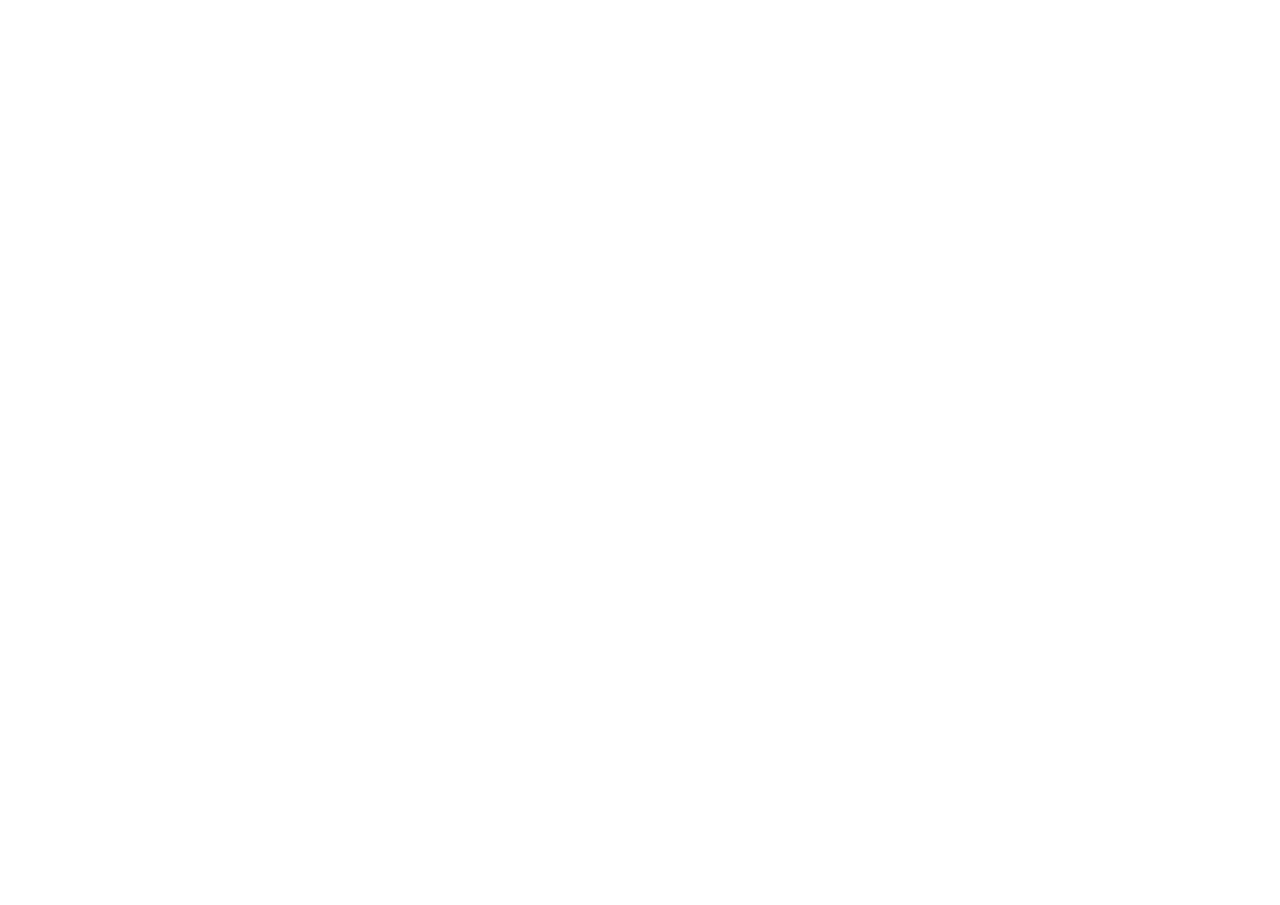
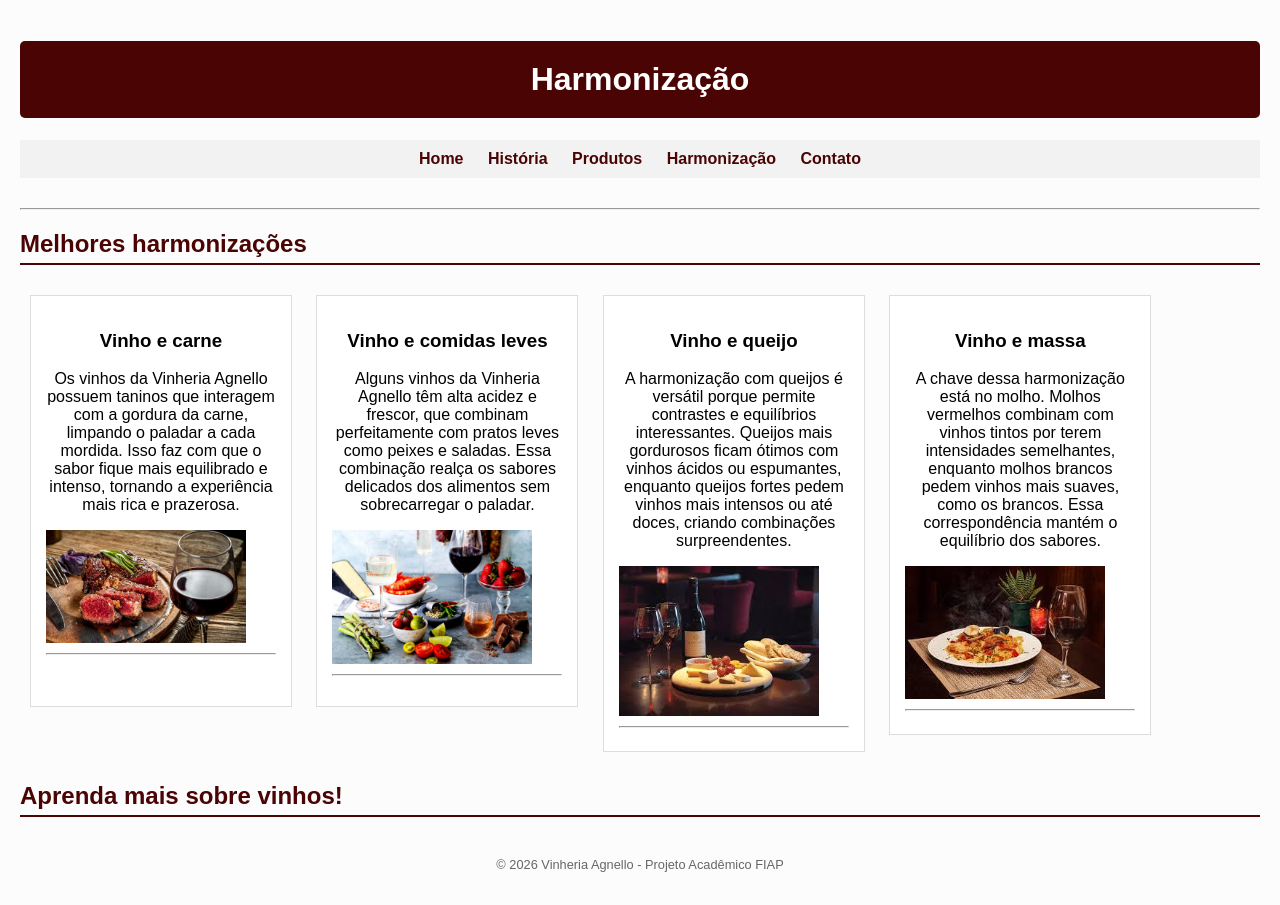
Before and after one commit to lipex459-dev/vinharia-agnello, a plain HTML site: page src/pages/harmonizacao.html in a window 1280 px wide. Before the commit the page ends 800 px from the top, so only its background shows below. Drawn offline with Linux system fonts and the light colour scheme.

Commit message:
feat: Adicionando textos e imagens

```diff
--- a/src/css/style.css
+++ b/src/css/style.css
@@ -131,3 +131,5 @@
 img {
     margin-top: 10px;
 }
+
+/* ====== PÁGINA HARMONIZAÇÃO (MELHOR VISUAL) ====== */
--- a/src/pages/harmonizacao.html
+++ b/src/pages/harmonizacao.html
@@ -1,11 +1,81 @@
 <!DOCTYPE html>
-<html lang="en">
+<html lang="pt-br">
 <head>
     <meta charset="UTF-8">
     <meta name="viewport" content="width=device-width, initial-scale=1.0">
-    <title>Document</title>
+    <meta name="description" content="Vinheria Agnello - tradição, qualidade e experiência no mundo dos vinhos">
+    <meta name="keywords" content="vinhos, vinheria, agnello, e-commerce, harmonização">
+
+    <title>Harmonização-Vinheria Agnello</title>
+
+    <link rel="stylesheet" href="../css/style.css">
 </head>
 <body>
+    <header>
+        <h1>Harmonização</h1>
+        <nav>
+            <a href="../../index.html">Home</a>
+            <a href="historia.html">História</a>
+            <a href="produtos.html">Produtos</a>
+            <a href="harmonizacao.html">Harmonização</a>
+            <a href="contato.html">Contato</a>
+        </nav>
+    </header>
+    <hr>
+    <main>
+        <section>
+            <h2>Melhores harmonizações</h2>
+                <article>
+
+        <h3>Vinho e carne</h3>
+
+        <p>
+        Os vinhos da Vinheria Agnello possuem taninos que interagem com a gordura da carne, limpando o paladar a cada mordida. Isso faz com que o sabor fique mais equilibrado e intenso, tornando a experiência mais rica e prazerosa.
+        </p>
+        <img src="../assets/imgs/imagem do vinho.jpeg" alt="Vinho com carne" width="300">
+        <hr>
+                </article>
+
+        <article>
+            <h3>Vinho e comidas leves</h3>
+
+        <p>Alguns vinhos da Vinheria Agnello têm alta acidez e frescor, que combinam perfeitamente com pratos leves como peixes e saladas. Essa combinação realça os sabores delicados dos alimentos sem sobrecarregar o paladar.
+        </p>
+        <img src="../assets/imgs/Vinho-comida-saudável.jpg" alt="Vinho com comida suave" width="300">
+
+        <hr>
+        </article>
+
+        <article>
+            <h3>Vinho e queijo</h3>
+
+            <p>A harmonização com queijos é versátil porque permite contrastes e equilíbrios interessantes. Queijos mais gordurosos ficam ótimos com vinhos ácidos ou espumantes, enquanto queijos fortes pedem vinhos mais intensos ou até doces, criando combinações surpreendentes.
+            </p>
+            <img src="../assets/imgs/vinho-queijo.jpg" alt="Vinho com queijo" width="300">
+            <hr>
+        </article>
+
+        <article>
+            <h3>Vinho e massa</h3>
+
+            <p>A chave dessa harmonização está no molho. Molhos vermelhos combinam com vinhos tintos por terem intensidades semelhantes, enquanto molhos brancos pedem vinhos mais suaves, como os brancos. Essa correspondência mantém o equilíbrio dos sabores.
+            </p>
+            <img src="../assets/imgs/vinho-massa.jpg" alt="Vinho com massa" width="300">
+            <hr>
+        </article>
+
+    <H2>Aprenda mais sobre vinhos!</H2>
+
+
+            </article>
+    </section>
+</main>
+
+<footer>
+    <p>&copy; 2026 Vinheria Agnello - Projeto Acadêmico FIAP</p>
+</footer>
+
+    <script src="../js/main.js"></script>
 
 </body>
 </html>
```
Also changed, not shown: src/assets/imgs/Vinho-comida-saudável.jpg (added), src/assets/imgs/imagem do vinho.jpeg (added), src/assets/imgs/vinho-massa.jpg (added), src/assets/imgs/vinho-queijo.jpg (added), src/assets/imgs/vinho-sobremesas.jpg (added).
